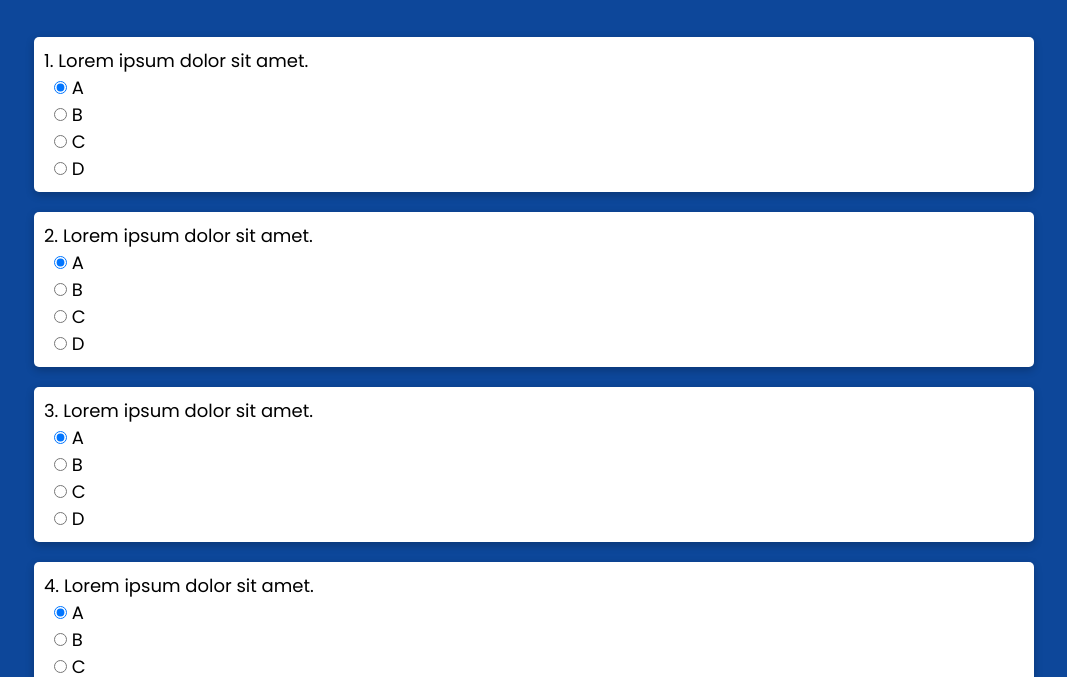
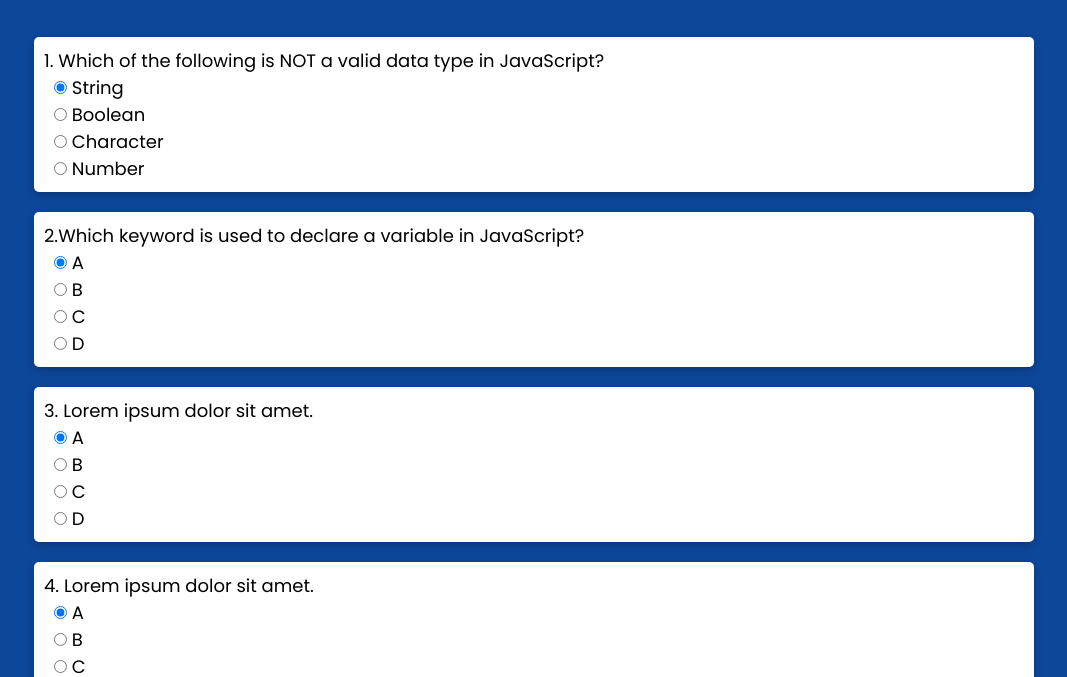
Before and after one commit to shivamsrvst/Quizz-js, a plain HTML site: page index.html in a window 1280 px wide. Shown: the part 118-795 px from the top of the page, without its empty margins (106-1173 px from the left). Drawn offline with nearby package versions, Linux system fonts and the light colour scheme.

Commit message:
Added Gitignore and Replaced a Question

```diff
--- a/index.html
+++ b/index.html
@@ -27,24 +27,25 @@
 
             <form  class="quiz-form">
                 <div class="question">
-                    <p>1. Lorem ipsum dolor sit amet.</p>
+                    <p>1. Which of the following is NOT a valid data type in JavaScript?</p>
                     <div class="option">
                         <input type="radio" name="q1" value="A" checked>
-                        <label for="">A</label>
+                        <label for="">String</label>
                     </div>
                     <div class="option">
                         <input type="radio" name="q1" value="B" >
-                        <label for="">B</label>
+                        <label for="">Boolean
+                        </label>
                     </div><div class="option">
                         <input type="radio" name="q1" value="C" >
-                        <label for="">C</label>
+                        <label for="">Character</label>
                     </div><div class="option">
                         <input type="radio" name="q1" value="D" >
-                        <label for="">D</label>
+                        <label for="">Number</label>
                     </div>
                 </div>
                 <div class="question">
-                    <p>2. Lorem ipsum dolor sit amet.</p>
+                    <p>2.Which keyword is used to declare a variable in JavaScript?</p>
                     <div class="option">
                         <input type="radio" name="q2" value="A" checked>
                         <label for="">A</label>
```
Also changed, not shown: 1 other file.
